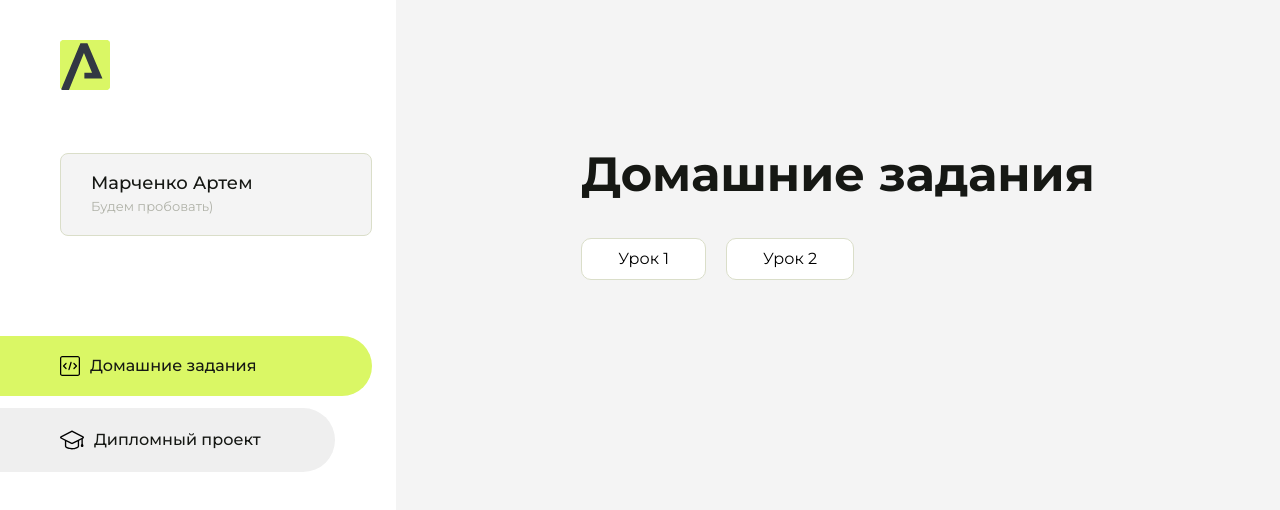
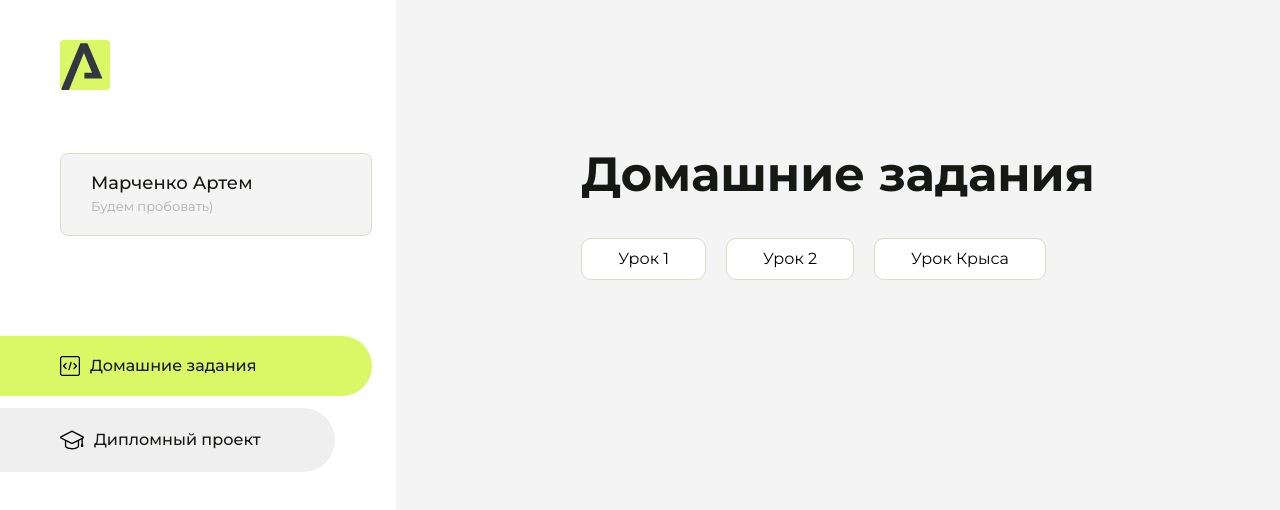
Before and after one commit to Nastromo34/homework, a plain HTML site: page index.html in a window 1280 px wide. Drawn offline with Linux system fonts and the light colour scheme.

Commit message:
Update index.html

```diff
--- a/index.html
+++ b/index.html
@@ -98,6 +98,9 @@
                     <li class="content__list-item">
                         <a href="ctoto/index.html">Урок 2</a>
                     </li>
+                     <li class="content__list-item">
+                        <a href="ctoto/index.html">Урок Крыса</a>
+                    </li>
                 </ul>
             </div>
             <div class="content__block hidden" id="diplomBlock">
```
